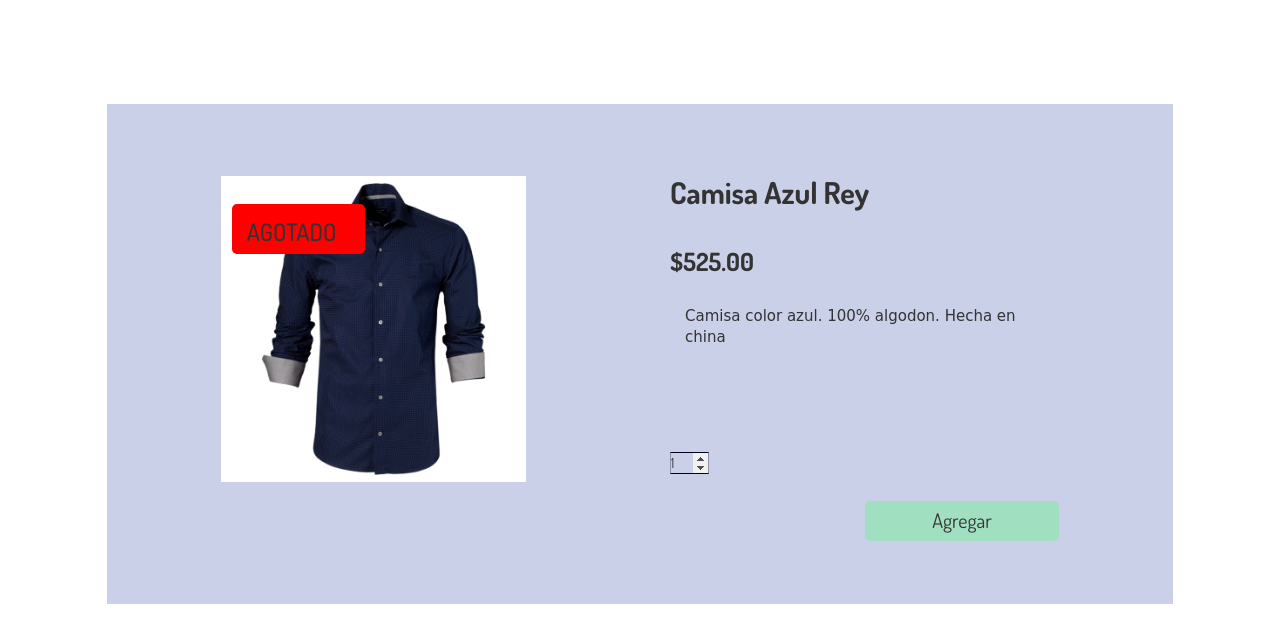
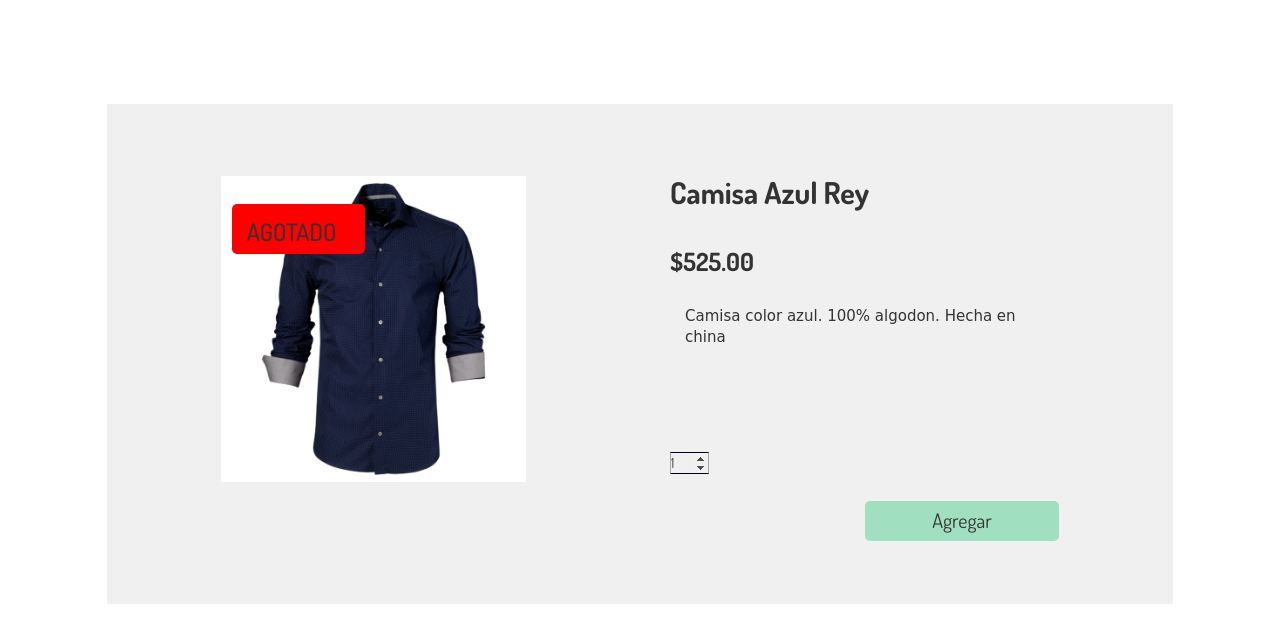
Before and after one commit to Fernandaj22/carrito, a PHP site: page /informacion_producto.php in a window 1280 px wide. Shown: the part 96-739 px from the top of the page. Run offline with PHP 8.4, Linux system fonts and the light colour scheme.

Commit message:
Cambie el color

```diff
--- a/css/estilos2.css
+++ b/css/estilos2.css
@@ -74,7 +74,7 @@ body{
   .producto-inf{
     height: 500px;
     position: relative;
-    background: #c9d0e8;
+    background: #f0f0f0;
     padding-left: 0px !important;
     padding-right: 0px !important;
 }
@@ -119,7 +119,7 @@ body{
 
   }
   .datos-producto input{
-    background: #c9d0e8;
+    background: #f0f0f0;
     outline: none;
     border: none;
     font-family: 'Dosis', sans-serif;
@@ -137,7 +137,7 @@ body{
   .descripcion{
     font-size: 20px;
     height: 100px;
-    background: #c9d0e8;
+    background: #f0f0f0;
     resize: none;
     outline: none;
     border-style: none;
```
